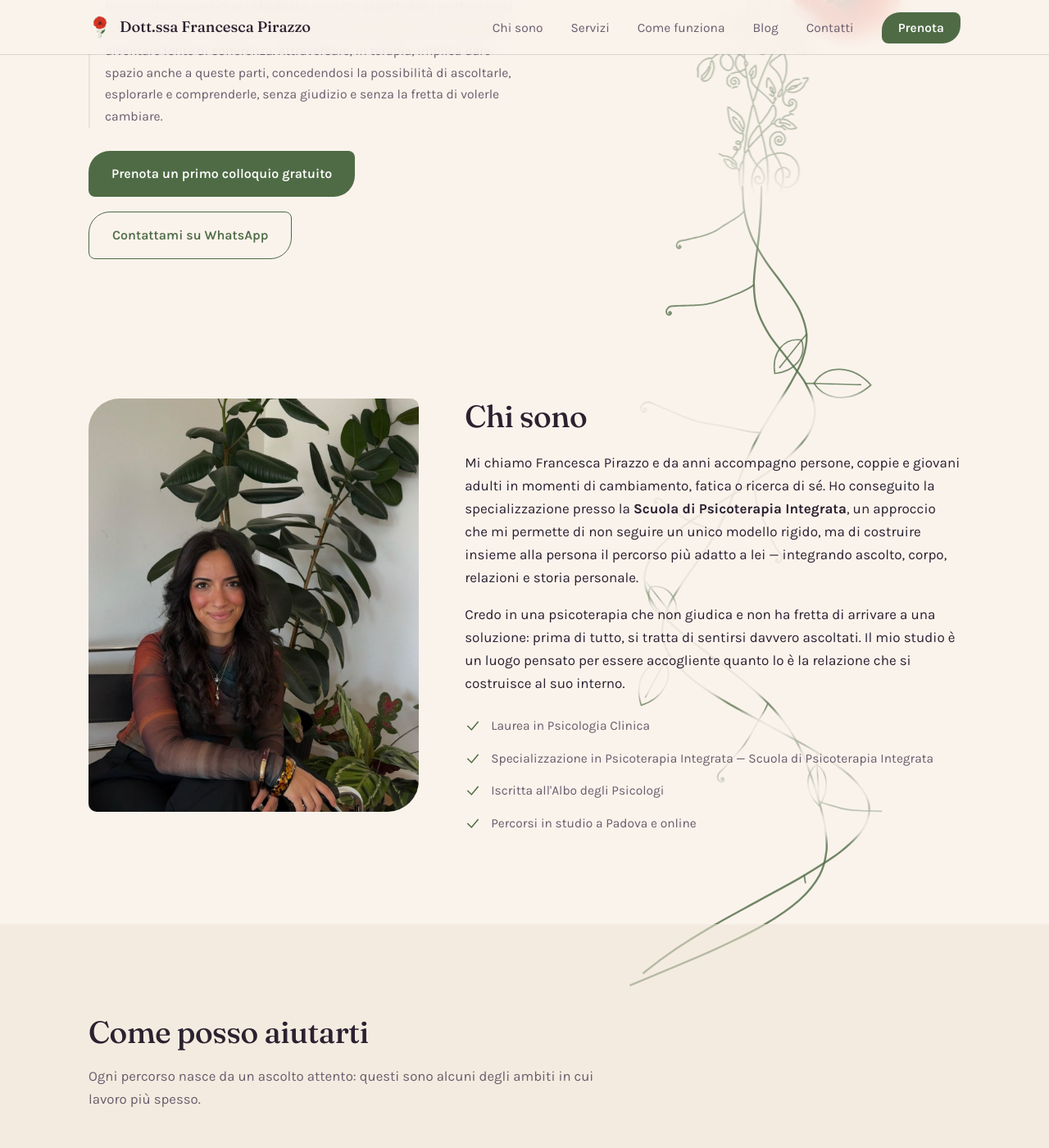
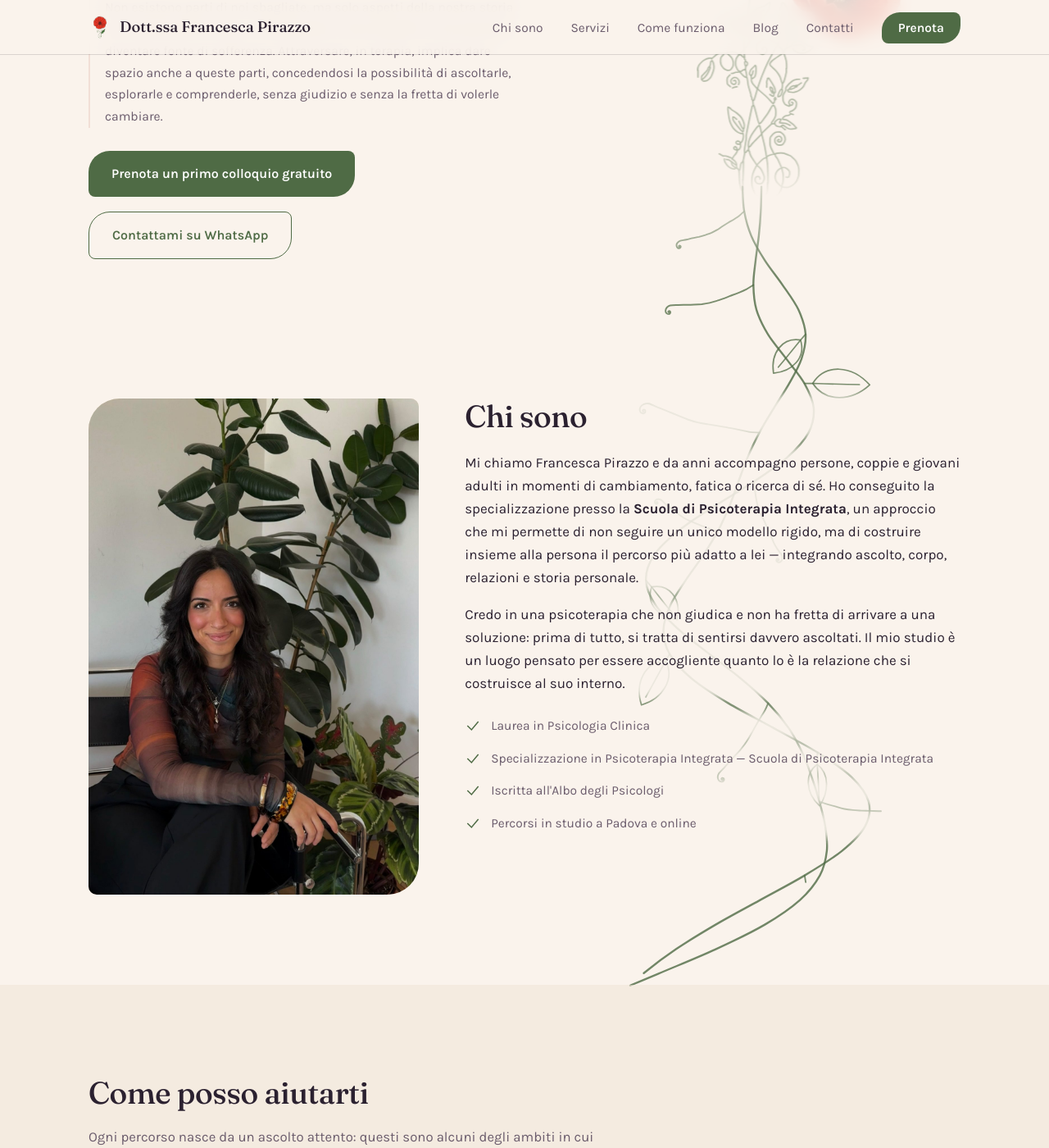
Before and after one commit to Manuelgujo/demo-franci, a Jekyll site: the page built from index.html, in a window 1280 px wide and 1400 px high, scrolled down 378 px. Shown: the whole window at 82% size. Built offline with Jekyll 4.4.1, drawn with Linux system fonts in a browser that asks for light colours; some of the changed text lies outside the part shown.

Commit message:
Chi sono: foto più grande con gambe e mani; citazione a capo prima di 'è sempre attraverso' su mobile

```diff
--- a/assets/css/style.css
+++ b/assets/css/style.css
@@ -237,6 +237,7 @@
   .hero .hero-name .hero-role{display:block;margin-top:6px;font-size:.78em;font-weight:600;color:var(--sage-dark);letter-spacing:.02em;}
   .hero-quote{margin:0 0 22px;}
   .hero-quote blockquote{margin:0;}
+  .quote-line{display:inline;}
   .hero-quote p{margin:0 auto;font-size:clamp(1.2rem, 2vw, 1.5rem);line-height:1.35;color:var(--ink);
     max-width:22ch;text-align:justify;text-align-last:center;hyphens:auto;-webkit-hyphens:auto;}
   .hero-quote figcaption{
@@ -316,6 +317,7 @@
     .hero-quote{order:1;text-align:center;margin:22px 0 14px;padding-top:16px;border-top:1px solid var(--line);}
     .hero-quote blockquote{margin:0 auto;}
     .hero-quote p{margin:0 auto;max-width:24ch;}
+    .quote-line{display:block;}
 
     .hero .hero-intro{
       order:2;max-width:none;font-size:.8rem;line-height:1.4;color:var(--ink-soft);
@@ -336,11 +338,11 @@
   .chisono-grid{display:grid;grid-template-columns:.8fr 1.2fr;gap:56px;align-items:start;}
   @media (max-width:860px){ .chisono-grid{grid-template-columns:1fr;} }
   .portrait{
-    aspect-ratio:4/5;border-radius:38px 10px 38px 10px;
+    aspect-ratio:2/3;border-radius:38px 10px 38px 10px;
     background:linear-gradient(160deg, var(--sand), var(--rose-soft));
     display:flex;align-items:center;justify-content:center;position:relative;overflow:hidden;
   }
-  .portrait img{width:100%;height:100%;object-fit:cover;object-position:50% 22%;display:block;}
+  .portrait img{width:100%;height:100%;object-fit:cover;object-position:50% 30%;display:block;}
   .credentials{list-style:none;margin:26px 0 0;padding:0;display:grid;gap:14px;}
   .credentials li{display:flex;gap:12px;font-size:.97rem;color:var(--ink-soft);align-items:flex-start;}
   .credentials svg{flex:none;width:20px;height:20px;margin-top:2px;color:var(--sage-dark);}
@@ -496,7 +498,7 @@
     .hero-actions .btn-primary{text-align:center;padding:17px 24px;}
     .hero-actions .btn-ghost{align-self:center;}
 
-    .portrait{max-width:240px;aspect-ratio:1/1;margin:0 auto;}
+    .portrait{max-width:300px;aspect-ratio:2/3;margin:0 auto;}
     .servizio{padding:26px 22px;}
 
     .faq-item{padding:4px 0;}
--- a/index.html
+++ b/index.html
@@ -46,7 +46,7 @@ description: "Francesca Pirazzo, psicoterapeuta specializzata in psicoterapia in
     <div>
       <h1 class="hero-name">Dott.ssa Francesca Pirazzo<span class="hero-role">psicologa psicoterapeuta<br>a Padova e online</span></h1>
       <figure class="hero-quote">
-        <blockquote><p>“La migliore via d’uscita, è sempre attraverso”</p></blockquote>
+        <blockquote><p>“La migliore via d’uscita, <span class="quote-line">è sempre attraverso”</span></p></blockquote>
         <figcaption>R. Frost</figcaption>
       </figure>
       <p class="lede measure hero-intro">Non esistono parti di noi sbagliate, ma solo aspetti della nostra storia che talvolta fatichiamo a comprendere o ad accogliere e che possono diventare fonte di sofferenza. Attraversare, in terapia, implica dare spazio anche a queste parti, concedendosi la possibilità di ascoltarle, esplorarle e comprenderle, senza giudizio e senza la fretta di volerle cambiare.</p>
```
